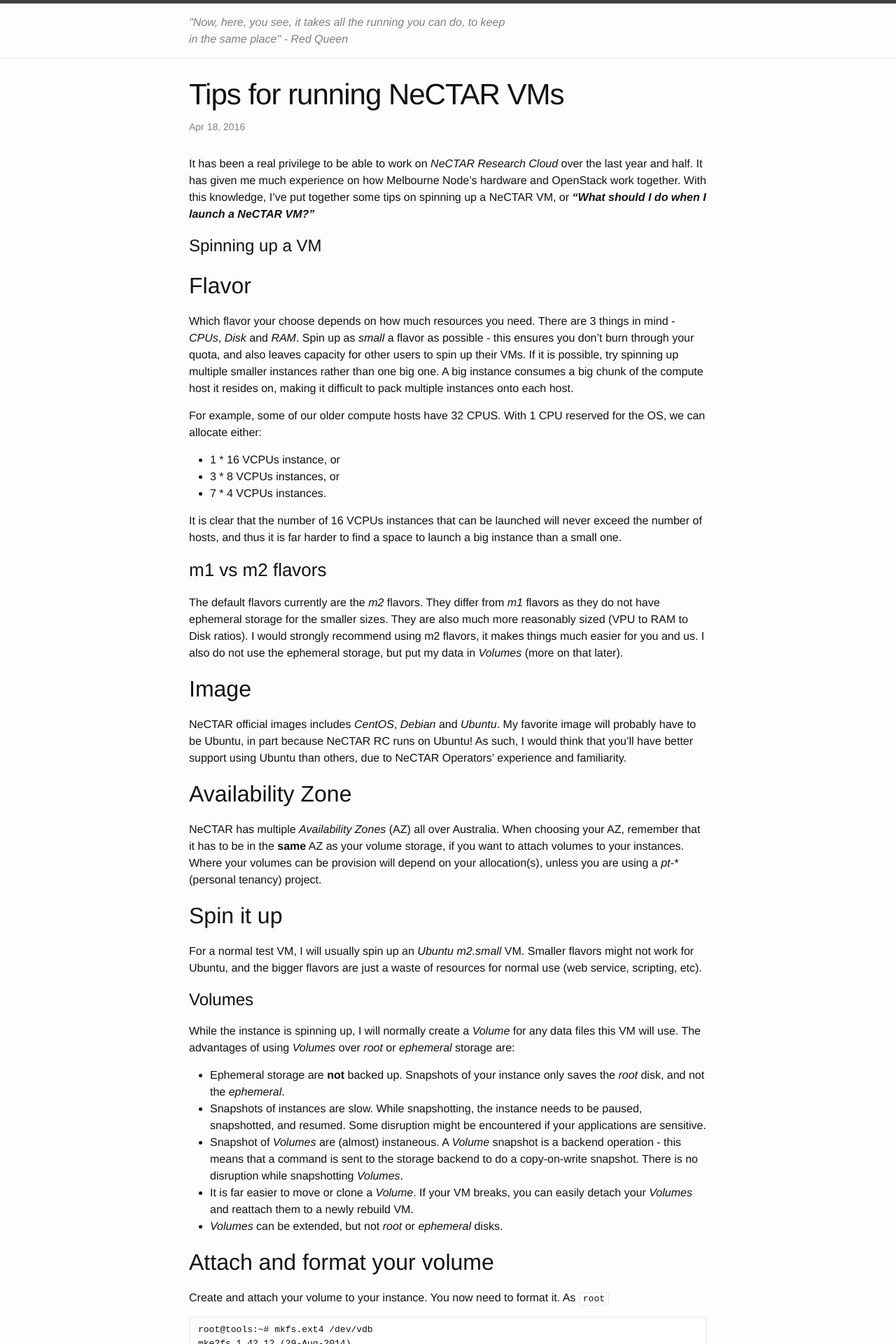
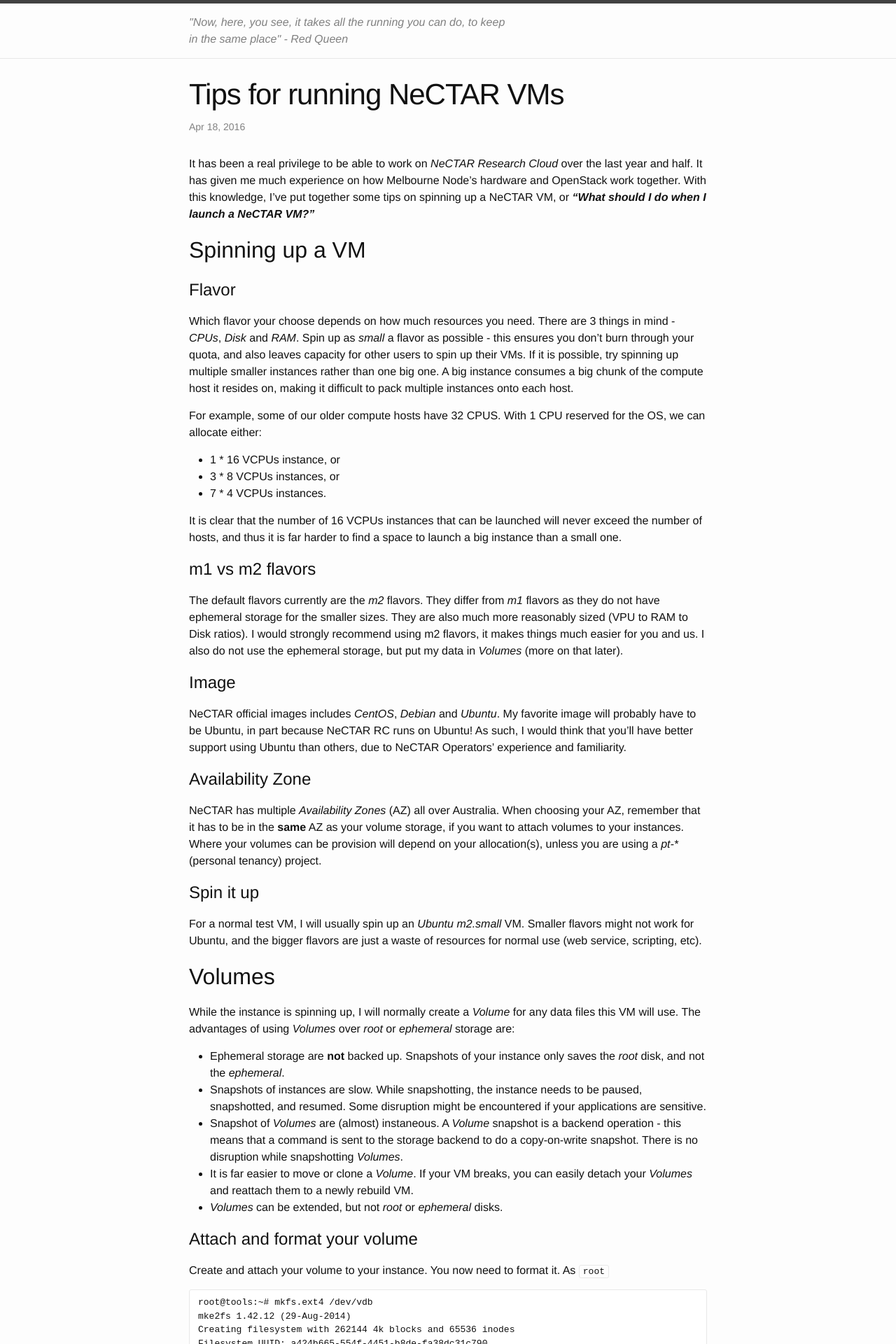
Before and after one commit to waipeng/alltherunning, a Jekyll site: the page built from _posts/2016-04-18-tips-running-nectar-vms.markdown, in a window 1280 px wide. Shown: the top 1920 px of the page at 70% size. Built offline with Jekyll 4.4.1, drawn with Linux system fonts in a browser that asks for light colours.

Commit message:
Added h1 formatting and downsize the h2-h4

```diff
--- a/_sass/_layout.scss
+++ b/_sass/_layout.scss
@@ -222,16 +222,24 @@
 .post-content {
     margin-bottom: $spacing-unit;
 
-    h2 {
+    h1 {
         font-size: 32px;
 
         @include media-query($on-laptop) {
-            font-size: 28px;
+            font-size: 30;
+        }
+    }
+
+    h2 {
+        font-size: 28;
+
+        @include media-query($on-laptop) {
+            font-size: 26px;
         }
     }
 
     h3 {
-        font-size: 26px;
+        font-size: 24px;
 
         @include media-query($on-laptop) {
             font-size: 22px;
```
